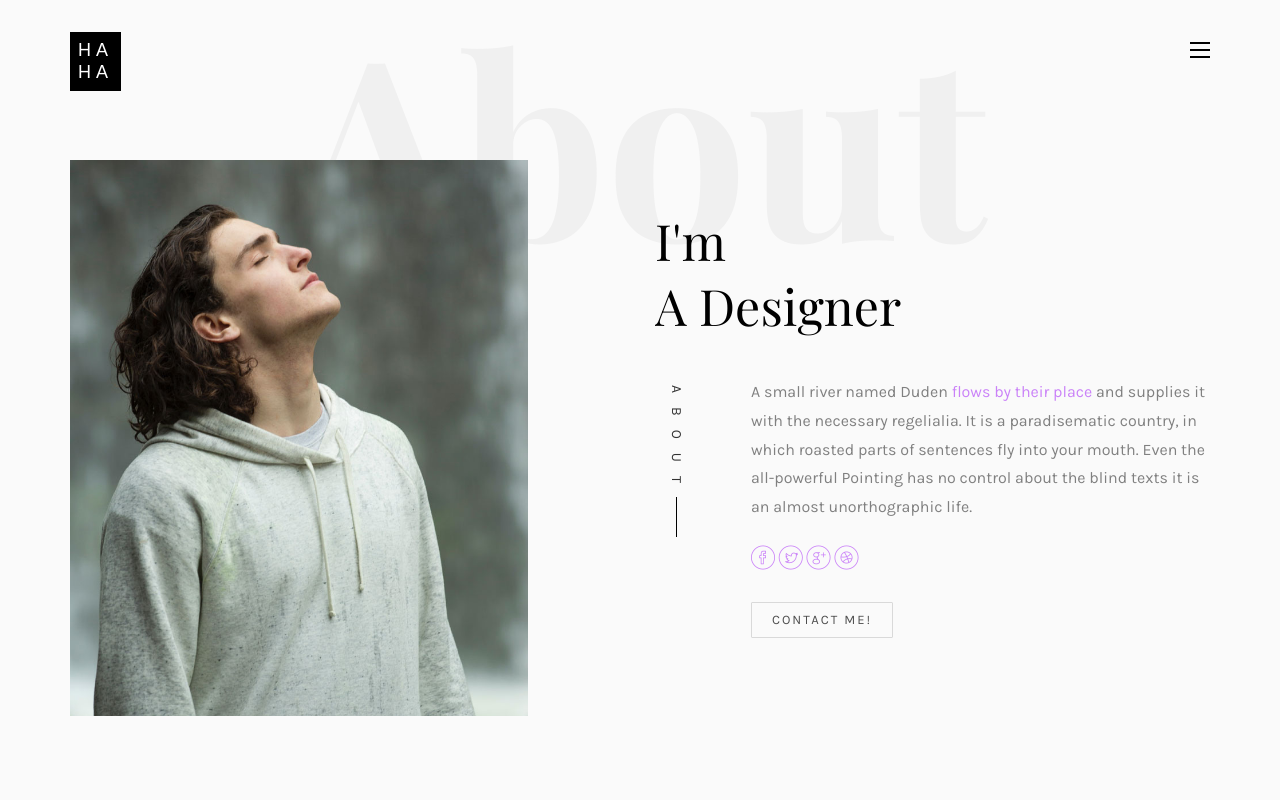
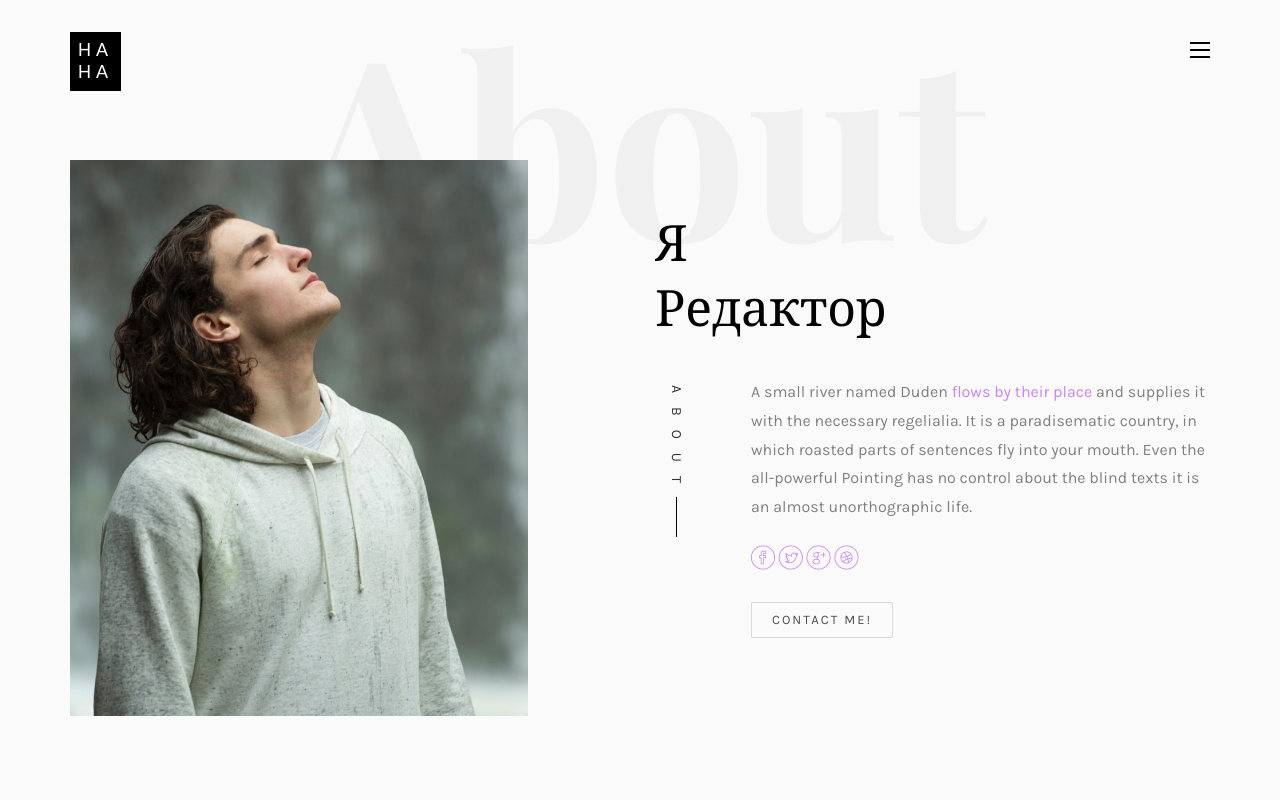
Before and after one commit to lucilucif/resume, a plain HTML site: page index.html in a window 1280 px wide. Shown: the top 800 px of the page. Drawn offline with nearby package versions, Linux system fonts and the light colour scheme; files whose address does not match are found by name; a web font is replaced by a local one.

Commit message:
Update index.html

```diff
--- a/index.html
+++ b/index.html
@@ -132,7 +132,7 @@
 									<h2><span>Noah</span><span>Henderson</span></h2>
 								</div>
 								<div class="item">
-									<h2><span>I'm</span><span>A Designer</span></h2>
+									<h2><span>Я</span><span>Редактор</span></h2>
 								</div>
 							</div>
 							<div class="desc">
```
